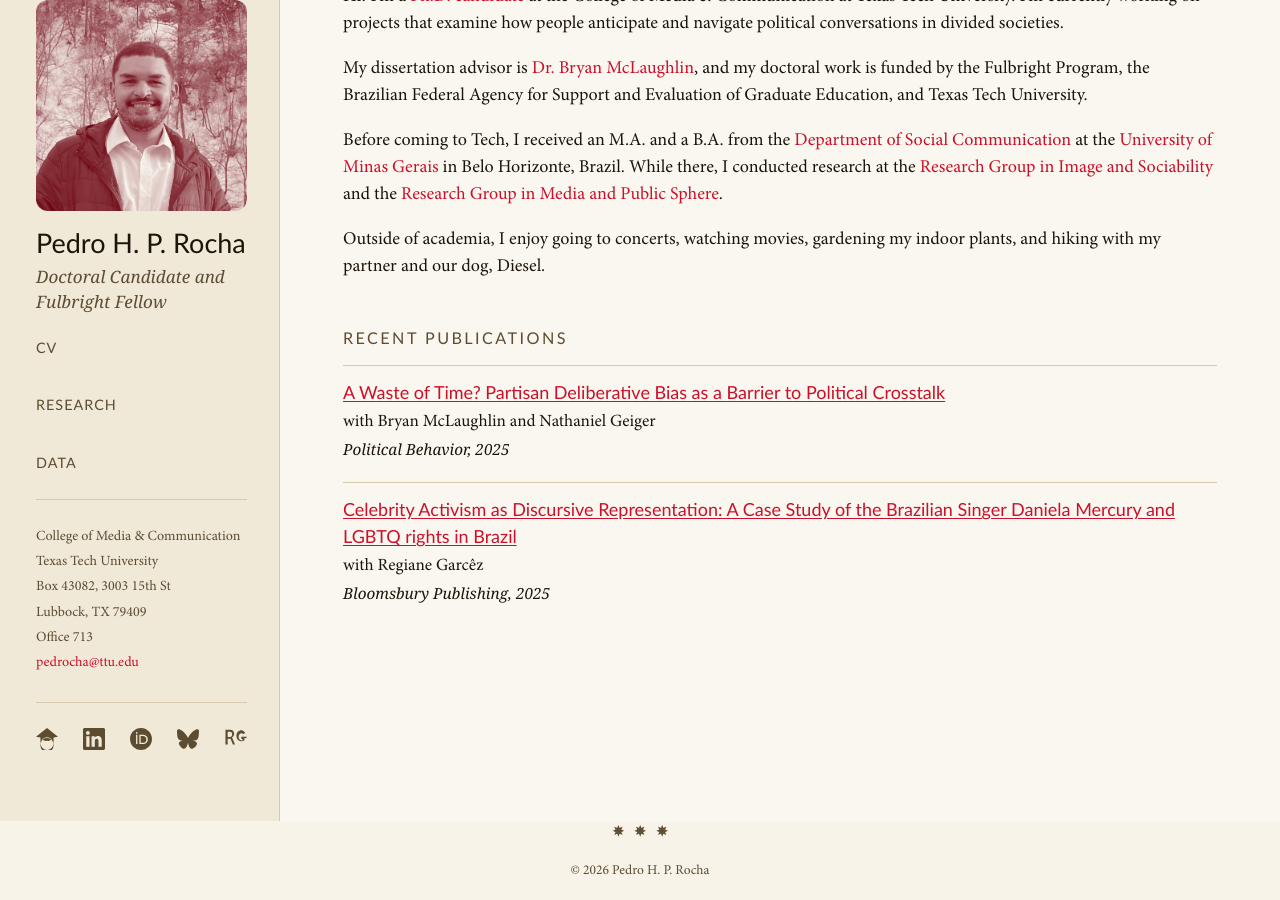
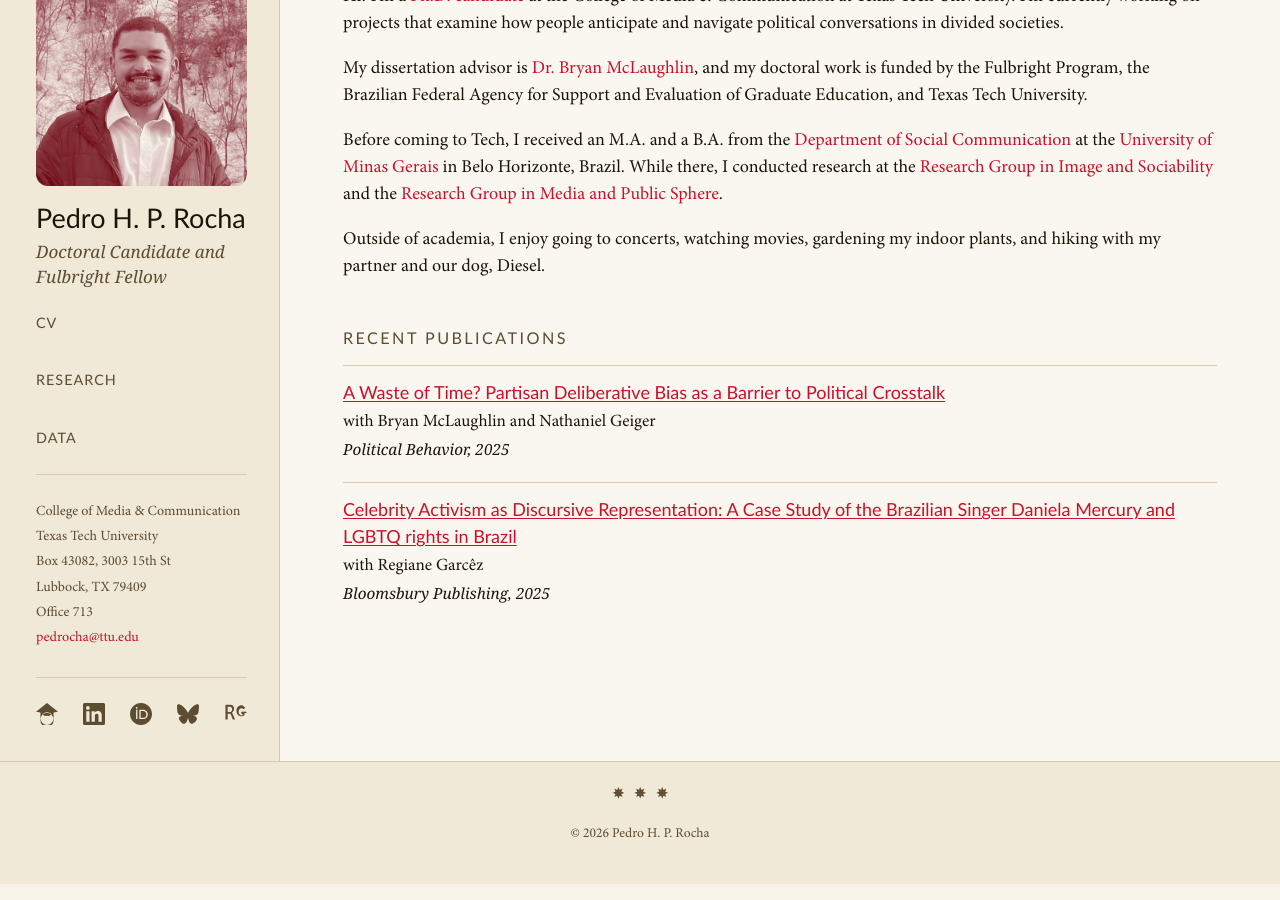
Before and after one commit to pedrohprocha/pedrohprocha.github.io, a Jekyll site: the page built from index.md, in a window 1280 px wide and 900 px high, scrolled down 79 px. Built offline with Jekyll 4.4.1, drawn with Linux system fonts in a browser that asks for light colours; some web fonts are replaced.

Commit message:
Tighten footer spacing and add border separator
- Remove min-height: 100vh from site-wrapper (was causing large gap on short pages)
- Reduce main-content bottom padding 4rem → 2.5rem
- Footer: add border-top, background, and vertical padding

Co-Authored-By: Claude Sonnet 4.6 <noreply@anthropic.com>

```diff
--- a/assets/css/main.css
+++ b/assets/css/main.css
@@ -281,7 +281,6 @@ h3 {
     margin: 0 auto;
     padding: 0;
     align-items: stretch;
-    min-height: 100vh;
     gap: 0;
 }
 
@@ -389,7 +388,7 @@ h3 {
 
 .main-content {
     flex: 1;
-    padding: 3.5rem 3.5rem 4rem;
+    padding: 3.5rem 3.5rem 2.5rem;
     min-width: 0;
     background: var(--paper);
 }
@@ -471,12 +470,14 @@ h3 {
 
 /* ── Footer ──────────────────────────────────────────────── */
 .site-footer {
-    padding: 0 1.5rem;
+    padding: 1.2rem 1.5rem;
     font-size: 0.75rem;
     color: var(--muted);
     max-width: 100%;
     margin: 0 auto;
     text-align: center;
+    border-top: 1px solid var(--border);
+    background: var(--sidebar-bg);
 }
 
 /* ── Responsive ──────────────────────────────────────────── */
```
